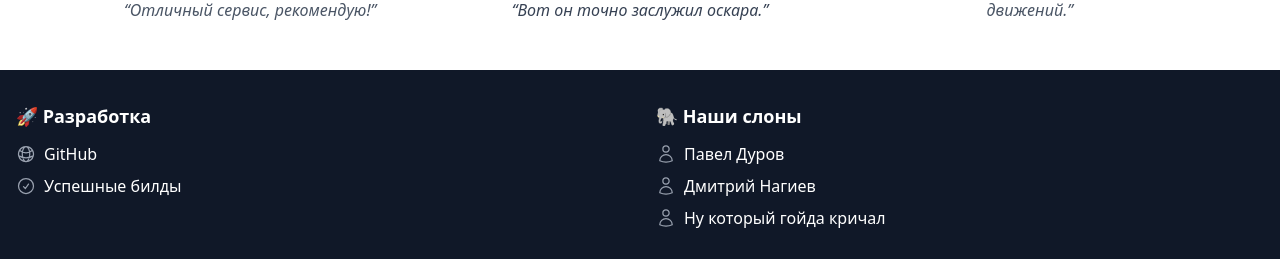
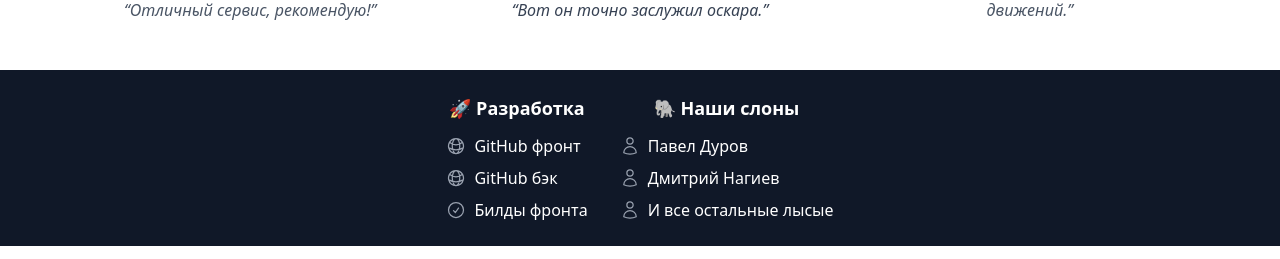
Before and after one commit to NRF24l01/vue_citate_gen, a Vue app: page / in a window 1280 px wide. Shown: the part 1234-1493 px from the top of the page. Built offline with nearby package versions, Linux system fonts and the light colour scheme.

Commit message:
better footer

```diff
--- a/src/components/Footer.vue
+++ b/src/components/Footer.vue
@@ -3,34 +3,36 @@
 </script>
 
 <template>
-  <footer class="bg-gray-900 text-white py-8">
-    <div class="container mx-auto px-4 grid grid-cols-1 md:grid-cols-2 gap-8">
+  <footer class="bg-gray-900 text-white py-6">
+    <div class="container mx-auto px-4 flex flex-col md:flex-row justify-center items-center text-center gap-8">
       <!-- Development Section -->
-      <div>
-        <h3 class="text-lg font-semibold mb-3 flex items-center">
-          🚀 Разработка
-        </h3>
+      <div class="flex flex-col items-center">
+        <h3 class="text-lg font-semibold mb-3">🚀 Разработка</h3>
         <ul class="space-y-2">
-          <li>
-            <a href="https://github.com/your-repo" target="_blank" class="flex items-center space-x-2 hover:text-blue-400">
-              <GlobeAltIcon class="w-5 h-5 text-gray-400" />
-              <span>GitHub</span>
+          <li class="flex items-center space-x-2">
+            <GlobeAltIcon class="w-5 h-5 text-gray-400" />
+            <a href="https://github.com/NRF24l01/vue_citate_gen" target="_blank" class="hover:text-blue-400">
+              GitHub фронт
             </a>
           </li>
-          <li>
-            <a href="https://your-ci-builds.com" target="_blank" class="flex items-center space-x-2 hover:text-green-400">
-              <CheckCircleIcon class="w-5 h-5 text-gray-400" />
-              <span>Успешные билды</span>
+          <li class="flex items-center space-x-2">
+            <GlobeAltIcon class="w-5 h-5 text-gray-400" />
+            <a href="https://github.com/NRF24l01/back_citate_gen" target="_blank" class="hover:text-blue-400">
+              GitHub бэк
+            </a>
+          </li>
+          <li class="flex items-center space-x-2">
+            <CheckCircleIcon class="w-5 h-5 text-gray-400" />
+            <a href="https://github.com/NRF24l01/vue_citate_gen/actions" target="_blank" class="hover:text-green-400">
+              Билды фронта
             </a>
           </li>
         </ul>
       </div>
 
       <!-- Our Elephants Section -->
-      <div>
-        <h3 class="text-lg font-semibold mb-3 flex items-center">
-          🐘 Наши слоны
-        </h3>
+      <div class="flex flex-col items-center">
+        <h3 class="text-lg font-semibold mb-3">🐘 Наши слоны</h3>
         <ul class="space-y-2">
           <li class="flex items-center space-x-2">
             <UserIcon class="w-5 h-5 text-gray-400" />
@@ -42,7 +44,7 @@
           </li>
           <li class="flex items-center space-x-2">
             <UserIcon class="w-5 h-5 text-gray-400" />
-            <span>Ну который гойда кричал</span>
+            <span>И все остальные лысые</span>
           </li>
         </ul>
       </div>
```
